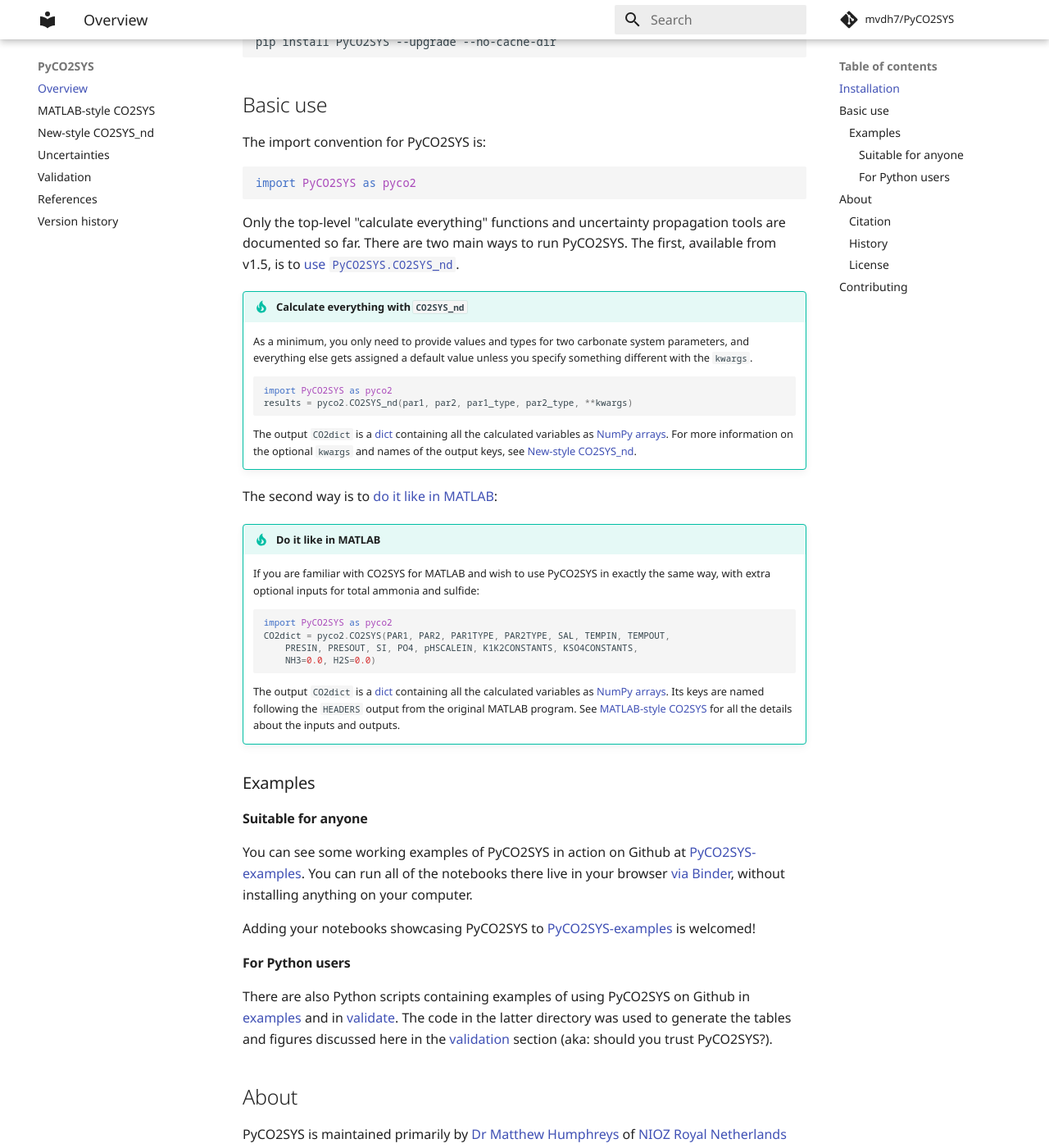
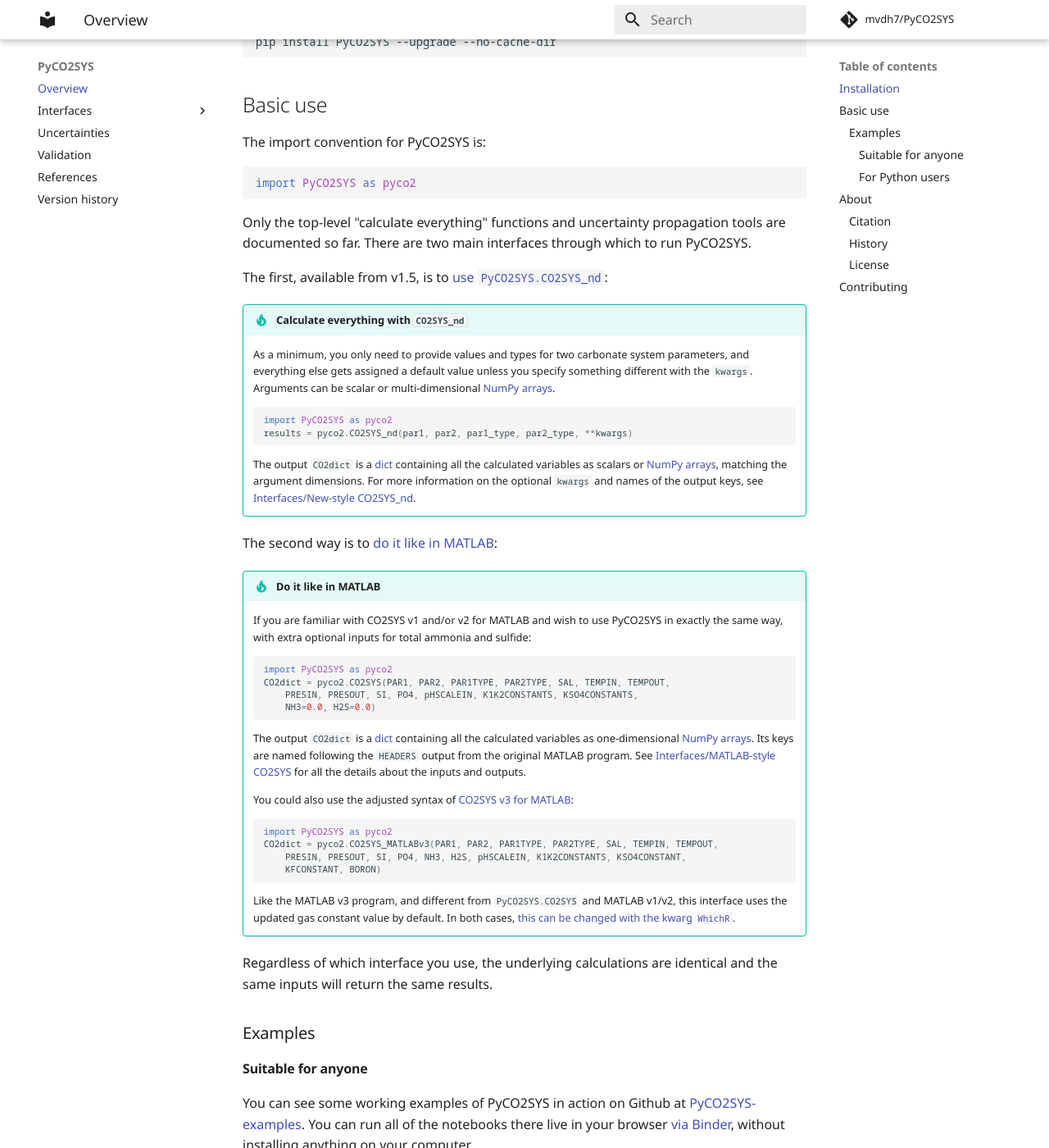
Before and after one commit to mvdh7/PyCO2SYS, an MkDocs documentation site: the page built from docs/index.md, in a window 1280 px wide and 1400 px high, scrolled down 431 px. Shown: the whole window at 82% size. Built offline with MkDocs 1.6.1 and Material for MkDocs 9.7.7, drawn with Linux system fonts in a browser that asks for light colours; comment, search, counter and statistics services are not loaded.

Commit message:
Improve descriptions of different interfaces

```diff
--- a/docs/index.md
+++ b/docs/index.md
@@ -19,23 +19,25 @@ The import convention for PyCO2SYS is:
     :::python
     import PyCO2SYS as pyco2
 
-Only the top-level "calculate everything" functions and uncertainty propagation tools are documented so far.  There are two main ways to run PyCO2SYS.  The first, available from v1.5, is to [use `PyCO2SYS.CO2SYS_nd`](co2sys_nd).
+Only the top-level "calculate everything" functions and uncertainty propagation tools are documented so far.  There are two main interfaces through which to run PyCO2SYS.
+
+The first, available from v1.5, is to [use `PyCO2SYS.CO2SYS_nd`](co2sys_nd):
 
 !!! tip "Calculate everything with `CO2SYS_nd`"
 
-    As a minimum, you only need to provide values and types for two carbonate system parameters, and everything else gets assigned a default value unless you specify something different with the `kwargs`.
+    As a minimum, you only need to provide values and types for two carbonate system parameters, and everything else gets assigned a default value unless you specify something different with the `kwargs`.  Arguments can be scalar or multi-dimensional [NumPy arrays](https://docs.scipy.org/doc/numpy/reference/generated/numpy.array.html).
 
         :::python
         import PyCO2SYS as pyco2
         results = pyco2.CO2SYS_nd(par1, par2, par1_type, par2_type, **kwargs)
 
-    The output `CO2dict` is a [dict](https://docs.python.org/3/tutorial/datastructures.html#dictionaries) containing all the calculated variables as [NumPy arrays](https://docs.scipy.org/doc/numpy/reference/generated/numpy.array.html).  For more information on the optional `kwargs` and names of the output keys, see [New-style CO2SYS_nd](co2sys_nd).
+    The output `CO2dict` is a [dict](https://docs.python.org/3/tutorial/datastructures.html#dictionaries) containing all the calculated variables as scalars or [NumPy arrays](https://docs.scipy.org/doc/numpy/reference/generated/numpy.array.html), matching the argument dimensions.  For more information on the optional `kwargs` and names of the output keys, see [Interfaces/New-style CO2SYS_nd](co2sys_nd).
 
 The second way is to [do it like in MATLAB](co2sys):
 
 !!! tip "Do it like in MATLAB"
 
-    If you are familiar with CO2SYS for MATLAB and wish to use PyCO2SYS in exactly the same way, with extra optional inputs for total ammonia and sulfide:
+    If you are familiar with CO2SYS v1 and/or v2 for MATLAB and wish to use PyCO2SYS in exactly the same way, with extra optional inputs for total ammonia and sulfide:
 
         :::python
         import PyCO2SYS as pyco2
@@ -43,7 +45,19 @@ The second way is to [do it like in MATLAB](co2sys):
             PRESIN, PRESOUT, SI, PO4, pHSCALEIN, K1K2CONSTANTS, KSO4CONSTANTS,
             NH3=0.0, H2S=0.0)
 
-    The output `CO2dict` is a [dict](https://docs.python.org/3/tutorial/datastructures.html#dictionaries) containing all the calculated variables as [NumPy arrays](https://docs.scipy.org/doc/numpy/reference/generated/numpy.array.html).  Its keys are named following the `HEADERS` output from the original MATLAB program.  See [MATLAB-style CO2SYS](co2sys) for all the details about the inputs and outputs.
+    The output `CO2dict` is a [dict](https://docs.python.org/3/tutorial/datastructures.html#dictionaries) containing all the calculated variables as one-dimensional [NumPy arrays](https://docs.scipy.org/doc/numpy/reference/generated/numpy.array.html).  Its keys are named following the `HEADERS` output from the original MATLAB program.  See [Interfaces/MATLAB-style CO2SYS](co2sys) for all the details about the inputs and outputs.
+
+    You could also use the adjusted syntax of [CO2SYS v3 for MATLAB](https://github.com/jonathansharp/CO2-System-Extd):
+
+        :::python
+        import PyCO2SYS as pyco2
+        CO2dict = pyco2.CO2SYS_MATLABv3(PAR1, PAR2, PAR1TYPE, PAR2TYPE, SAL, TEMPIN, TEMPOUT,
+            PRESIN, PRESOUT, SI, PO4, NH3, H2S, pHSCALEIN, K1K2CONSTANTS, KSO4CONSTANT,
+            KFCONSTANT, BORON)
+
+    Like the MATLAB v3 program, and different from `PyCO2SYS.CO2SYS` and MATLAB v1/v2, this interface uses the updated gas constant value by default.  In both cases, [this can be changed with the kwarg `WhichR`](co2sys/#settings).
+
+Regardless of which interface you use, the underlying calculations are identical and the same inputs will return the same results.
 
 ### Examples
 
--- a/mkdocs.yml
+++ b/mkdocs.yml
@@ -12,8 +12,9 @@ repo_url: https://github.com/mvdh7/PyCO2SYS
 # Navigation
 nav:
   - Overview: index.md
-  - MATLAB-style CO2SYS: co2sys.md
-  - New-style CO2SYS_nd: co2sys_nd.md
+  - Interfaces:
+    - Pythonic CO2SYS_nd: co2sys_nd.md
+    - MATLAB-style CO2SYS: co2sys.md
   - Uncertainties: uncertainty.md
   - Validation: validate.md
   - References: refs.md
```
Also changed, not shown: docs/uncertainty.md (+1 -1 lines), docs/versions.md (+2 -1 lines).
